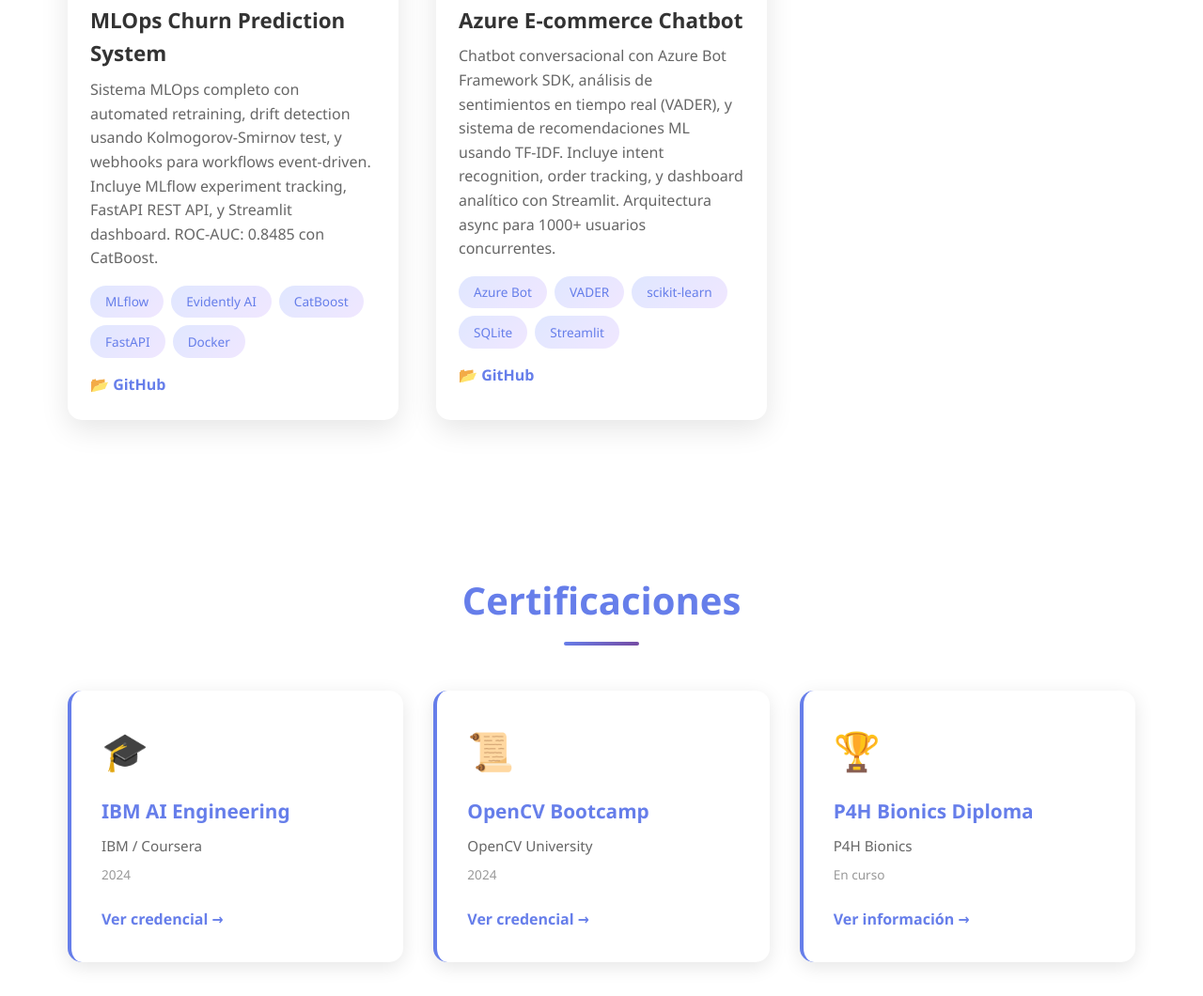
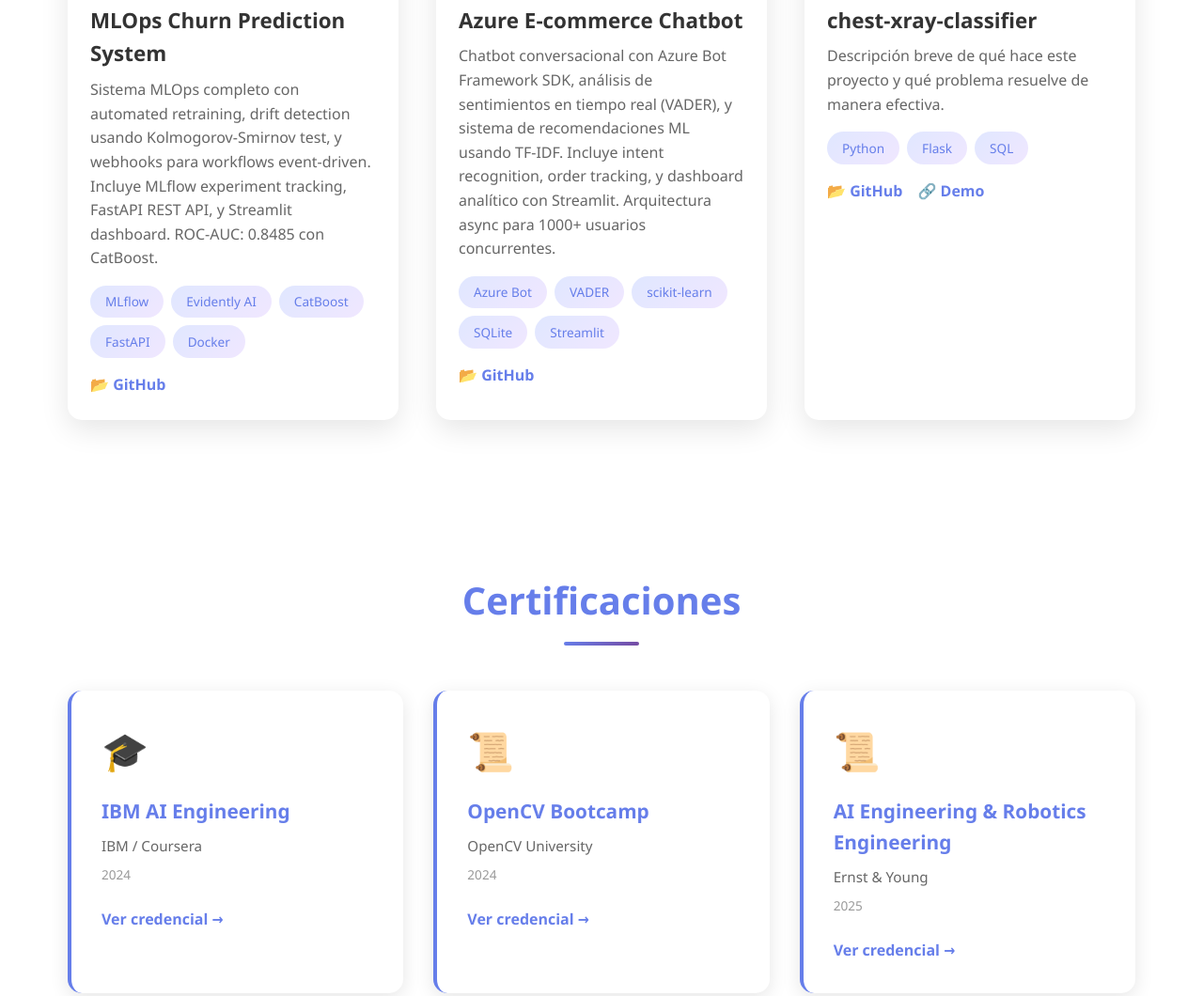
Before and after one commit to EstebanM-M/EstebanM-M.github.io, a plain HTML site: page index.html in a window 1280 px wide. Shown: the part 1737-2797 px from the top of the page at 94% size. Drawn offline with Linux system fonts and the light colour scheme.

Commit message:
Update: Correct certification information and add and existing project

```diff
--- a/index.html
+++ b/index.html
@@ -674,6 +674,24 @@
                     </div>
                 </div>
             </div>
+
+            <!-- Project 6: Azure Chatbot -->
+            <div class="project-card">
+                <div class="project-image">🚀</div>
+                <div class="project-content">
+                    <h3>chest-xray-classifier</h3>
+                    <p>Descripción breve de qué hace este proyecto y qué problema resuelve de manera efectiva.</p>
+                    <div class="tech-tags">
+                        <span class="tech-tag">Python</span>
+                        <span class="tech-tag">Flask</span>
+                        <span class="tech-tag">SQL</span>
+                    </div>
+                    <div class="project-links">
+                        <a href="https://github.com/EstebanM-M/chest-xray-classifier" target="_blank">📂 GitHub</a>
+                        <a href="#" target="_blank">🔗 Demo</a>
+                    </div>
+                </div>
+            </div>
         </div>
     </section>
 
@@ -701,11 +719,11 @@
 
             <!-- Certification 3 -->
             <div class="cert-card">
-                <div class="cert-icon">🏆</div>
-                <h3>P4H Bionics Diploma</h3>
-                <p class="issuer">P4H Bionics</p>
-                <p class="date">En curso</p>
-                <a href="#" target="_blank" class="cert-link">Ver información →</a>
+                <div class="cert-icon">📜</div>
+                <h3>AI Engineering & Robotics Engineering</h3>
+                <p class="issuer">Ernst & Young</p>
+                <p class="date">2025</p>
+                <a href="#" target="_blank" class="cert-link">Ver credencial →</a>
             </div>
         </div>
     </section>
```
